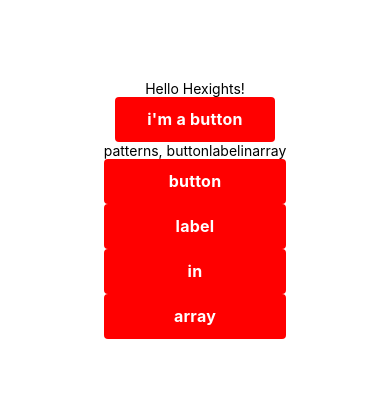
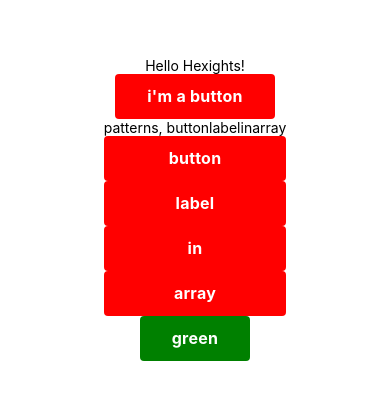
Before and after one commit to gyjin/hex-ights-app, a React Native app: screen / in a window 390 px wide. Shown: the part 213-612 px from the top of the page. Built offline with nearby package versions, Linux system fonts and the light colour scheme.

Commit message:
Rename Button to PatternButton, add ColorButton component

```diff
--- a/App.js
+++ b/App.js
@@ -1,16 +1,18 @@
 import React from 'react'
-import Button from './components/Button';
+import PatternButton from './components/PatternButton';
 import { StatusBar } from 'expo-status-bar';
 import { StyleSheet, Text, View } from 'react-native';
 import ButtonContainer from './components/ButtonContainer';
+import ColorButton from './components/ColorButton';
 
 export default function App() {
   return (
     <View style={styles.container}>
       <Text>Hello Hexights!</Text>
       <StatusBar style="auto" />
-      <Button title={"i'm a button"}></Button>
+      <PatternButton title={"i'm a button"}></PatternButton>
       <ButtonContainer containerName={"patterns"} buttonLabels={["button", "label", "in", "array"]}></ButtonContainer>
+      <ColorButton color='green'></ColorButton>
 
     </View>
   );
--- a/components/ButtonContainer.js
+++ b/components/ButtonContainer.js
@@ -1,7 +1,7 @@
 import React from 'react';
 import { Text, View } from 'react-native';
 import PropTypes from 'prop-types';
-import Button from './Button'
+import PatternButton from './PatternButton'
 
 
 export default function ButtonContainer({containerName, buttonLabels}) {
@@ -10,7 +10,7 @@ export default function ButtonContainer({containerName, buttonLabels}) {
     console.log("make button collection")
     let buttonCollection = [];
     buttonCollection = buttonLabels.map((label, i) => {
-      return <Button title={label} key={i}></Button>
+      return <PatternButton title={label} key={i}></PatternButton>
     });
 
     return buttonCollection;
--- a/components/Button.js
+++ b/components/ColorButton.js
@@ -2,15 +2,15 @@ import React from 'react';
 import { Text, StyleSheet, Pressable } from 'react-native';
 import PropTypes from 'prop-types';
 
-export default function Button({title}) {
+export default function ColorButton({color}) {
 
   const pressButton = () => {
-    console.log(title + 'button pressed')
+    console.log(color + 'button pressed')
   }
 
   return (
-    <Pressable style={styles.button} onPress={pressButton}>
-      <Text style={styles.text}>{title}</Text>
+    <Pressable style={styles.button} backgroundColor={color} onPress={pressButton}>
+      <Text style={styles.text}>{color}</Text>
     </Pressable>
   );
 }
@@ -23,7 +23,7 @@ const styles = StyleSheet.create({
     paddingHorizontal: 32,
     borderRadius: 4,
     elevation: 3,
-    backgroundColor: 'red',
+    backgroundColor: 'green',
   },
   text: {
     fontSize: 16,
@@ -34,6 +34,6 @@ const styles = StyleSheet.create({
   },
 });
 
-Button.propTypes = {
-  title: PropTypes.string.isRequired,
+ColorButton.propTypes = {
+  color: PropTypes.string.isRequired,
 };
--- /dev/null
+++ b/components/PatternButton.js
@@ -0,0 +1,39 @@
+import React from 'react';
+import { Text, StyleSheet, Pressable } from 'react-native';
+import PropTypes from 'prop-types';
+
+export default function PatternButton({title}) {
+
+  const pressButton = () => {
+    console.log(title + 'button pressed')
+  }
+
+  return (
+    <Pressable style={styles.button} onPress={pressButton}>
+      <Text style={styles.text}>{title}</Text>
+    </Pressable>
+  );
+}
+
+const styles = StyleSheet.create({
+  button: {
+    alignItems: 'center',
+    justifyContent: 'center',
+    paddingVertical: 12,
+    paddingHorizontal: 32,
+    borderRadius: 4,
+    elevation: 3,
+    backgroundColor: 'red',
+  },
+  text: {
+    fontSize: 16,
+    lineHeight: 21,
+    fontWeight: 'bold',
+    letterSpacing: 0.25,
+    color: 'white',
+  },
+});
+
+PatternButton.propTypes = {
+  title: PropTypes.string.isRequired,
+};
```
